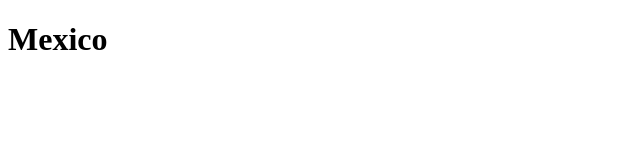
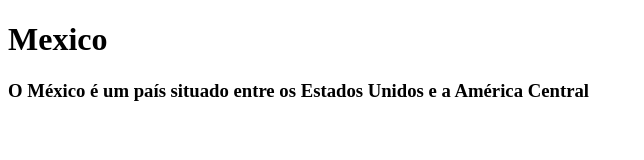
Before and after one commit to EduardoLeao-system/BelezasNaturasMexico, a plain HTML site: page index.html in a window 1280 px wide. Shown: the whole page, without its empty margins (0-644 px from the left). Drawn offline with Linux system fonts and the light colour scheme.

Commit message:
terminei o header

```diff
--- a/index.html
+++ b/index.html
@@ -8,9 +8,8 @@
 <body>
     <header>
         <h1>Mexico</h1>
-        <p>
+        <h3>O México é um país situado entre os Estados Unidos e a América Central</h3>
 
-        </p>
     </header>
 </body>
 </html>
```
